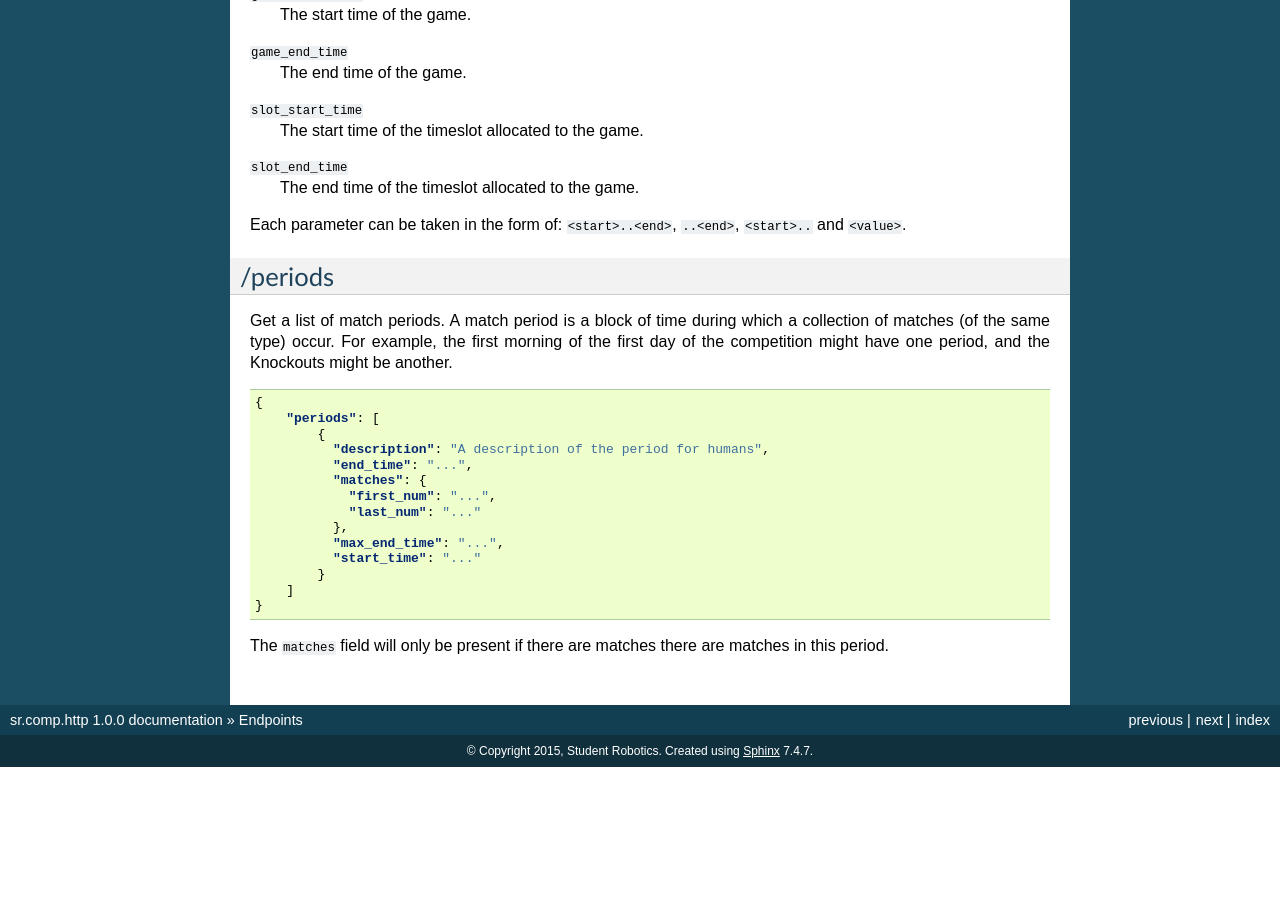
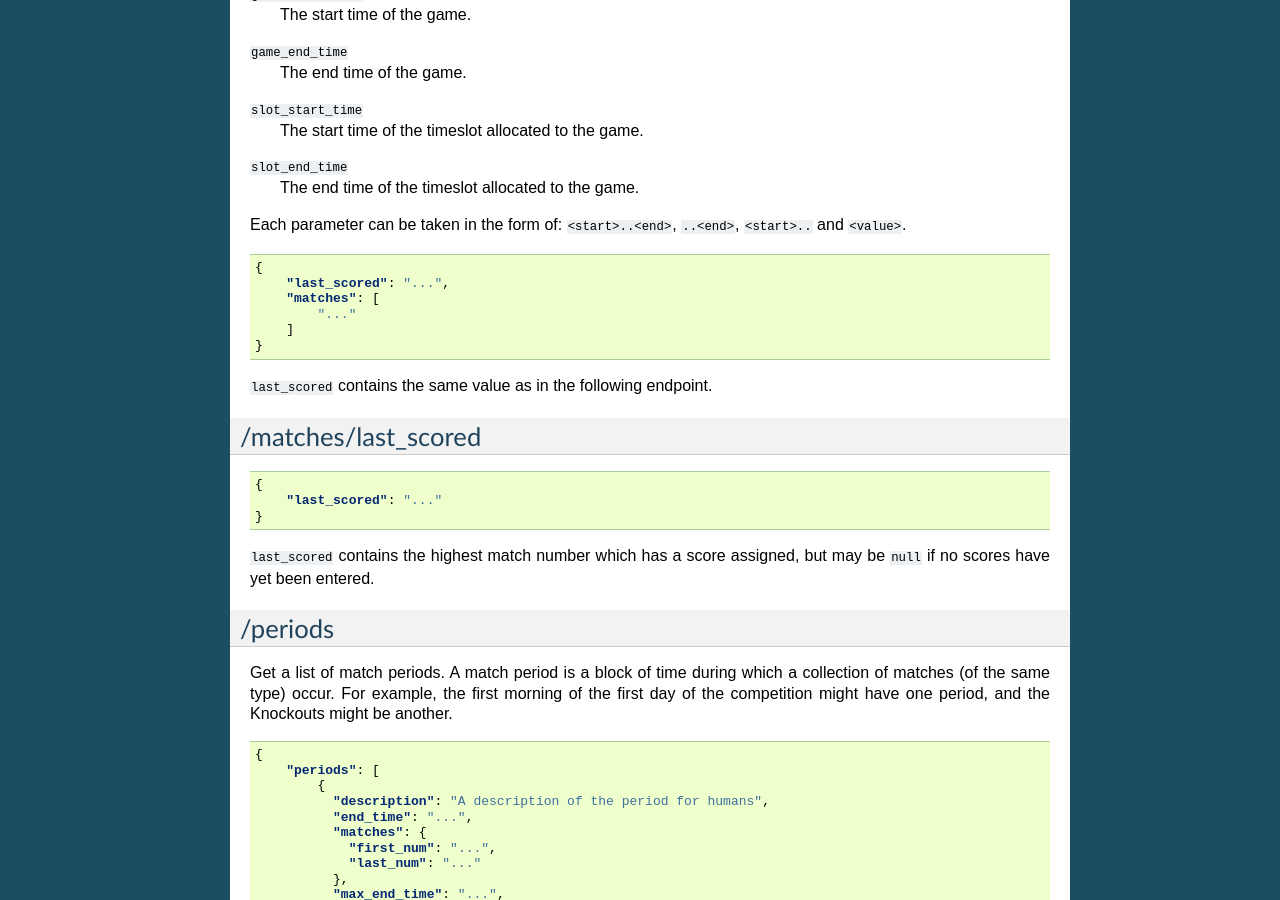
Before and after one commit to srobo-legacy/comp-srcomp-http, a Sphinx documentation site: the page built from docs/endpoints.rst, in a window 1280 px wide and 900 px high, scrolled down 2448 px. Built offline with Sphinx 7.4.7, drawn with Linux system fonts in a browser that asks for light colours; before the commit the page ends 3215 px from its top, so only the background shows below that.

Commit message:
Expose the last scored match via a new endpoint
This makes it possible to either grab this along with all the other
match data or on its own.

Change-Id: Ib23b25c533ecf218534646a329fc00981a80d1da

```diff
--- a/docs/endpoints.rst
+++ b/docs/endpoints.rst
@@ -164,6 +164,29 @@ You can specify which matches are returned with various queries.
 Each parameter can be taken in the form of: ``<start>..<end>``, ``..<end>``,
 ``<start>..`` and ``<value>``.
 
+.. code-block:: json
+
+    {
+        "last_scored": "...",
+        "matches": [
+            "..."
+        ]
+    }
+
+``last_scored`` contains the same value as in the following endpoint.
+
+/matches/last_scored
+--------------------
+
+.. code-block:: json
+
+    {
+        "last_scored": "..."
+    }
+
+``last_scored`` contains the highest match number which has a score assigned,
+but may be ``null`` if no scores have yet been entered.
+
 /periods
 --------
 
```
Also changed, not shown: 2 other files.
